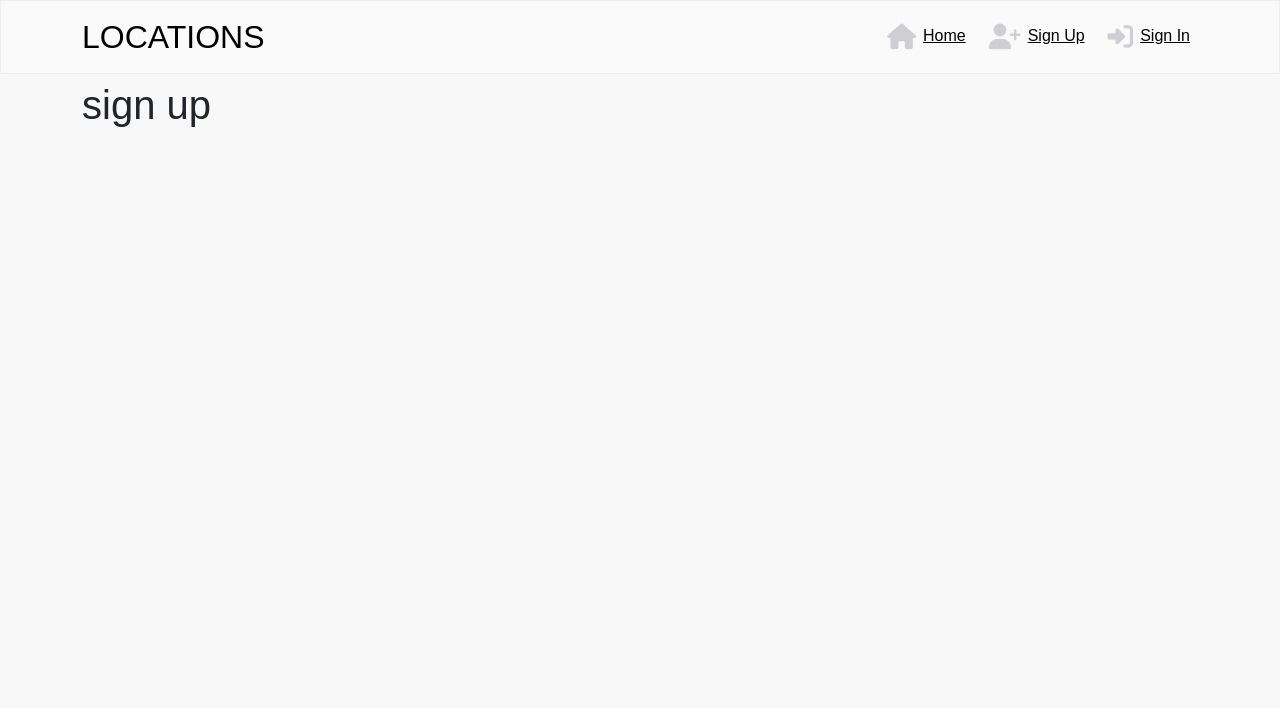
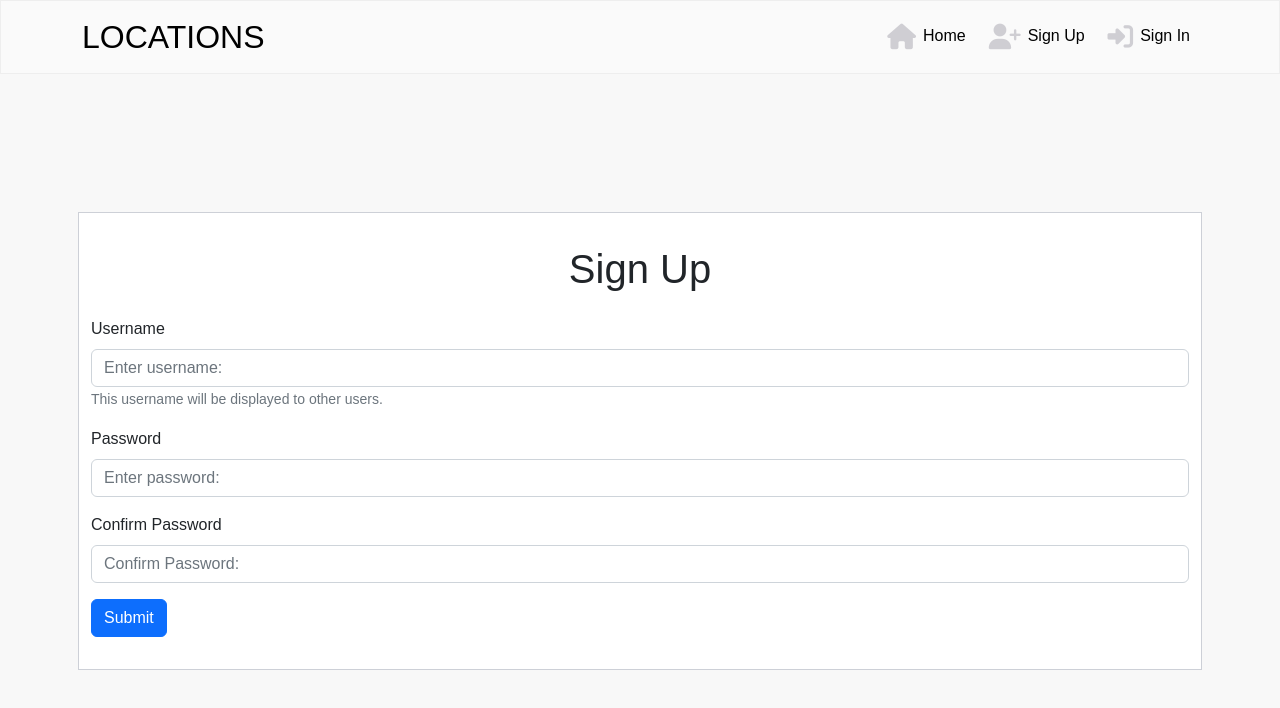
Before and after one commit to Hemenhk/locations, a React (Create React App) app: page /signup in a window 1280 px wide. Shown: the top 708 px of the page. Built offline with nearby package versions, Linux system fonts and the light colour scheme.

Commit message:
Create a signup form

```diff
--- a/src/App.js
+++ b/src/App.js
@@ -2,6 +2,7 @@ import { Container } from "react-bootstrap";
 import { Route, Routes } from "react-router-dom";
 import styles from "./App.module.css";
 import NavBar from "./components/NavBar";
+import SignUpForm from "./pages/auth/SignUpForm";
 
 function App() {
   return (
@@ -10,7 +11,7 @@ function App() {
       <Container className={styles.Main}>
         <Routes>
           <Route path="/" element={<h1>Home</h1>} />
-          <Route path="/signup" element={<h1>sign up</h1>} />
+          <Route path="/signup" element={<SignUpForm />} />
           <Route path="/signin" element={<h1>sign in</h1>} />
         </Routes>
       </Container>
--- a/src/components/NavBar.js
+++ b/src/components/NavBar.js
@@ -1,7 +1,7 @@
 import React from "react";
-import { Container, Navbar, Nav} from "react-bootstrap";
+import { Container, Navbar, Nav } from "react-bootstrap";
 import { NavLink } from "react-router-dom";
-import styles from '../styles/NavBar.module.css'
+import styles from "../styles/NavBar.module.css";
 
 const NavBar = () => {
   return (
@@ -13,9 +13,25 @@ const NavBar = () => {
         <Navbar.Toggle aria-controls="basic-navbar-nav" />
         <Navbar.Collapse id="basic-navbar-nav">
           <Nav className="ms-auto text-left">
-            <NavLink className={styles.NavLink} to="/"><i class="fa-solid fa-house"></i>Home</NavLink>
-            <NavLink className={styles.NavLink} to="/signup"><i class="fa-solid fa-user-plus"></i>Sign Up</NavLink>
-            <NavLink className={styles.NavLink} to="/signin"><i class="fa-solid fa-right-to-bracket"></i>Sign In</NavLink>
+            <NavLink
+              className={styles.NavLink}
+              to="/"
+            >
+              <i className="fa-solid fa-house"></i>
+              Home
+            </NavLink>
+            <NavLink className={styles.NavLink} to="/signup">
+              <i className="fa-solid fa-user-plus"></i>Sign Up
+            </NavLink>
+            <NavLink
+              style={({ isActive }) => {
+                return isActive ? { color: "blue" } : {};
+              }}
+              className={styles.NavLink}
+              to="/signin"
+            >
+              <i className="fa-solid fa-right-to-bracket"></i>Sign In
+            </NavLink>
           </Nav>
         </Navbar.Collapse>
       </Container>
--- /dev/null
+++ b/src/pages/auth/SignUpForm.js
@@ -0,0 +1,50 @@
+import React from "react";
+import { Form, Button, Row, Col, Container } from "react-bootstrap";
+import styles from "../../styles/SignUpForm.module.css";
+
+const SignUpForm = () => {
+  return (
+    <Row className={styles.Row}>
+      <Col className="my-auto py-1 p-md-2" l>
+        <Container className={styles.Container}>
+          <h1>Sign Up</h1>
+          <Form>
+            <Form.Group className="mb-3" controlId="formBasicEmail">
+              <Form.Label>Username</Form.Label>
+              <Form.Control
+                className={styles.InputField}
+                type="text"
+                placeholder="Enter username:"
+              />
+              <Form.Text className="text-muted">
+                This username will be displayed to other users.
+              </Form.Text>
+            </Form.Group>
+
+            <Form.Group className="mb-3" controlId="formBasicPassword">
+              <Form.Label>Password</Form.Label>
+              <Form.Control
+                className={styles.InputField}
+                type="password"
+                placeholder="Enter password:"
+              />
+            </Form.Group>
+            <Form.Group className="mb-3" controlId="formBasicPassword">
+              <Form.Label>Confirm Password</Form.Label>
+              <Form.Control
+                className={styles.InputField}
+                type="password"
+                placeholder="Confirm Password:"
+              />
+            </Form.Group>
+            <Button variant="primary" type="submit">
+              Submit
+            </Button>
+          </Form>
+        </Container>
+      </Col>
+    </Row>
+  );
+};
+
+export default SignUpForm;
--- a/src/styles/NavBar.module.css
+++ b/src/styles/NavBar.module.css
@@ -6,6 +6,7 @@
 .NavLink {
     padding: 0.5rem;
     color: #000;
+    text-decoration: none;
 }
 
 .Logo {
--- /dev/null
+++ b/src/styles/SignUpForm.module.css
@@ -0,0 +1,24 @@
+h1 {
+    text-align: center;
+    padding-bottom: 1rem;
+}
+
+.Row {
+    height: calc(100vh - 81px);
+}
+
+.InputField {
+    background: #fff;
+    box-sizing: border-box;
+    border: 1px solid #fafafa;
+    border-radius: 5px;
+    color: #cdd0d7;
+    text-align: left;
+    padding: 12px;
+}
+
+.Container {
+    background: #fff;
+    border: 1px solid #cdd0d7;
+    padding: 2rem 1.5rem;
+}
```
